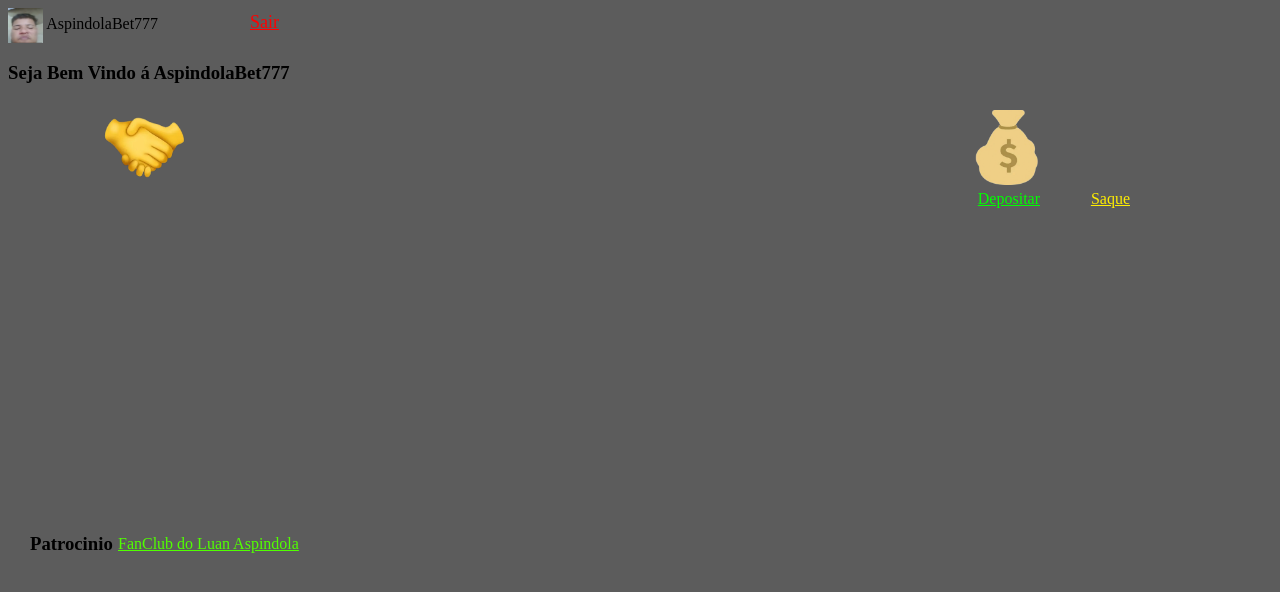
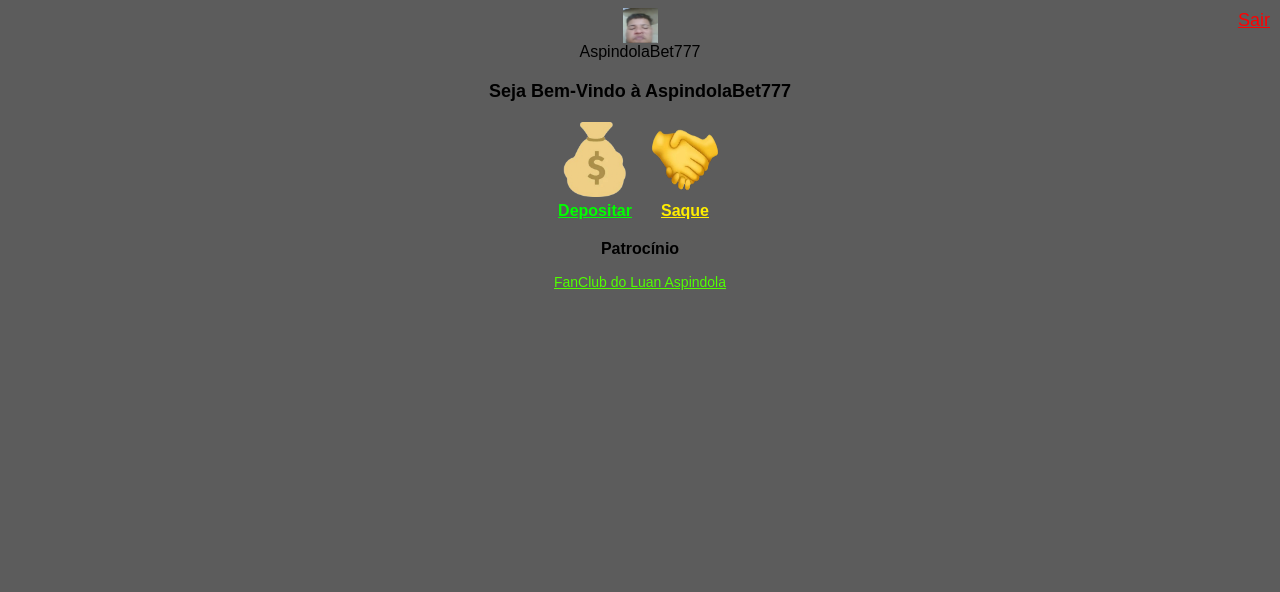
Before and after one commit to felipgabiel/aspindolabet777, a plain HTML site: page aspindolabet777celular.html in a window 1280 px wide. Drawn offline with Linux system fonts and the light colour scheme.

Commit message:
Update aspindolabet777celular.html

```diff
--- a/aspindolabet777celular.html
+++ b/aspindolabet777celular.html
@@ -1,84 +1,120 @@
-<!doctype html>
+<!DOCTYPE html>
 <html lang="pt-br">
+<head>
     <meta charset="UTF-8">
-    <head>
+    <meta name="viewport" content="width=device-width, initial-scale=1">
     <title>Aspindola Bet777</title>
-    </head>
-    <body bgcolor="#5C5C5C">
-
-        <style>
-            .imagem {
-                width: 50px;
-                height: 50px;
-                vertical-align: middle;
-            }
-            </style>
-
-
-        <img src="Imagem do WhatsApp de 2025-02-25 à(s) 00.24.56_10d4fb60.jpg" class="logo" alt="Logo">
-        <span>AspindolaBet777 <a href="saida.html" style="color: red;" class="sair">Sair</a></span>
-
-        <h3 class="titulo"><strong>Seja Bem Vindo á AspindolaBet777</strong></H3>
-
-        <img src="deposito.png" alt="depositar" width="75px" height="75px" class="deposito">
-        <a href="depositarcelular.html" style="color: rgb(0, 255, 0);" class="depositoletra">Depositar</a>
-        <img src="saque.png" alt="saque" width="90px" height="74px" class="saque">
-        <a href="saquecelular.html" style="color: rgb(255, 238, 0);" class="saqueletra">Saque</a>
-
-        <h3 class="patrocinio2">Patrocinio</h3>
-        <a href="https://www.instagram.com/fanclub_luan_aspindola/" style="color: rgb(81, 255, 0);" class="patrocinio">FanClub do Luan Aspindola</a>
-
-
-
-    </body>
-</html>
-
     <style>
         body {
-        place-content: center;
+            background-color: #5C5C5C;
+            display: flex;
+            flex-direction: column;
+            align-items: center;
+            text-align: center;
+            font-family: Arial, sans-serif;
         }
+
         .logo {
             width: 35px;
             height: 35px;
             vertical-align: middle;
         }
+
         .titulo {
+            font-size: 18px;
+            font-weight: bold;
+            margin: 20px 0;
+        }
+
+        .buttons {
+            display: flex;
+            flex-direction: row;
+            justify-content: center;
+            gap: 15px;
+            align-items: center;
+            flex-wrap: wrap;
+        }
+
+        .button-group {
+            display: flex;
+            flex-direction: column;
+            align-items: center;
+        }
+
+        .deposito, .saque {
+            width: 75px;
+            height: 75px;
+        }
+
+        .depositoletra, .saqueletra {
+            font-size: 16px;
+            font-weight: bold;
+            margin-top: 5px;
+        }
+
+        .patrocinio2 {
+            font-size: 16px;
+            margin-top: 20px;
+        }
+
+        .patrocinio {
+            color: rgb(81, 255, 0);
+            font-size: 14px;
+        }
+
+        .sair {
+            color: red;
+            font-size: large;
             position: absolute;
+            top: 10px;
+            right: 10px;
+        }
 
+        /* Ajustes para telas menores */
+        @media (max-width: 768px) {
+            .titulo {
+                font-size: 16px;
             }
-    .deposito {
-        position: absolute;
-        top: 110px;
-        right: 235px;
+
+            .buttons {
+                flex-direction: column;
             }
-    .depositoletra {
-        position: absolute;
-        right: 240px;
-        top: 190px;
+
+            .deposito, .saque {
+                width: 60px;
+                height: 60px;
             }
-    .saque {
-        position: absolute;
-        left: 100px;
-        top: 110px;
+
+            .depositoletra, .saqueletra {
+                font-size: 14px;
             }
-    .saqueletra {
-        position: absolute;
-        right: 150px;
-        top: 190px;
+
+            .sair {
+                font-size: medium;
+                right: 5px;
             }
-    .patrocinio {
-        position: absolute;
-        left: 118px;
-        top: 535px;
         }
-    .patrocinio2 {
-        position: absolute;
-        left: 30px;
-        top: 514px;
-    }
-    .sair {
-        position: absolute;
-        left: 250px;
-        top: 12px;
-        font-size: large;
-    }
+    </style>
+</head>
+<body>
+    <img src="Imagem do WhatsApp de 2025-02-25 à(s) 00.24.56_10d4fb60.jpg" class="logo" alt="Logo">
+    <span>AspindolaBet777 <a href="saida.html" class="sair">Sair</a></span>
+
+    <h3 class="titulo">Seja Bem-Vindo à AspindolaBet777</h3>
+
+    <div class="buttons">
+        <div class="button-group">
+            <img src="deposito.png" alt="depositar" class="deposito">
+            <a href="depositarcelular.html" class="depositoletra" style="color: rgb(0, 255, 0);">Depositar</a>
+        </div>
+
+        <div class="button-group">
+            <img src="saque.png" alt="saque" class="saque">
+            <a href="saquecelular.html" class="saqueletra" style="color: rgb(255, 238, 0);">Saque</a>
+        </div>
+    </div>
+
+    <h3 class="patrocinio2">Patrocínio</h3>
+    <a href="https://www.instagram.com/fanclub_luan_aspindola/" class="patrocinio">FanClub do Luan Aspindola</a>
+</body>
+</html>
```
Lines whose indentation alone changed are shown as unchanged.
